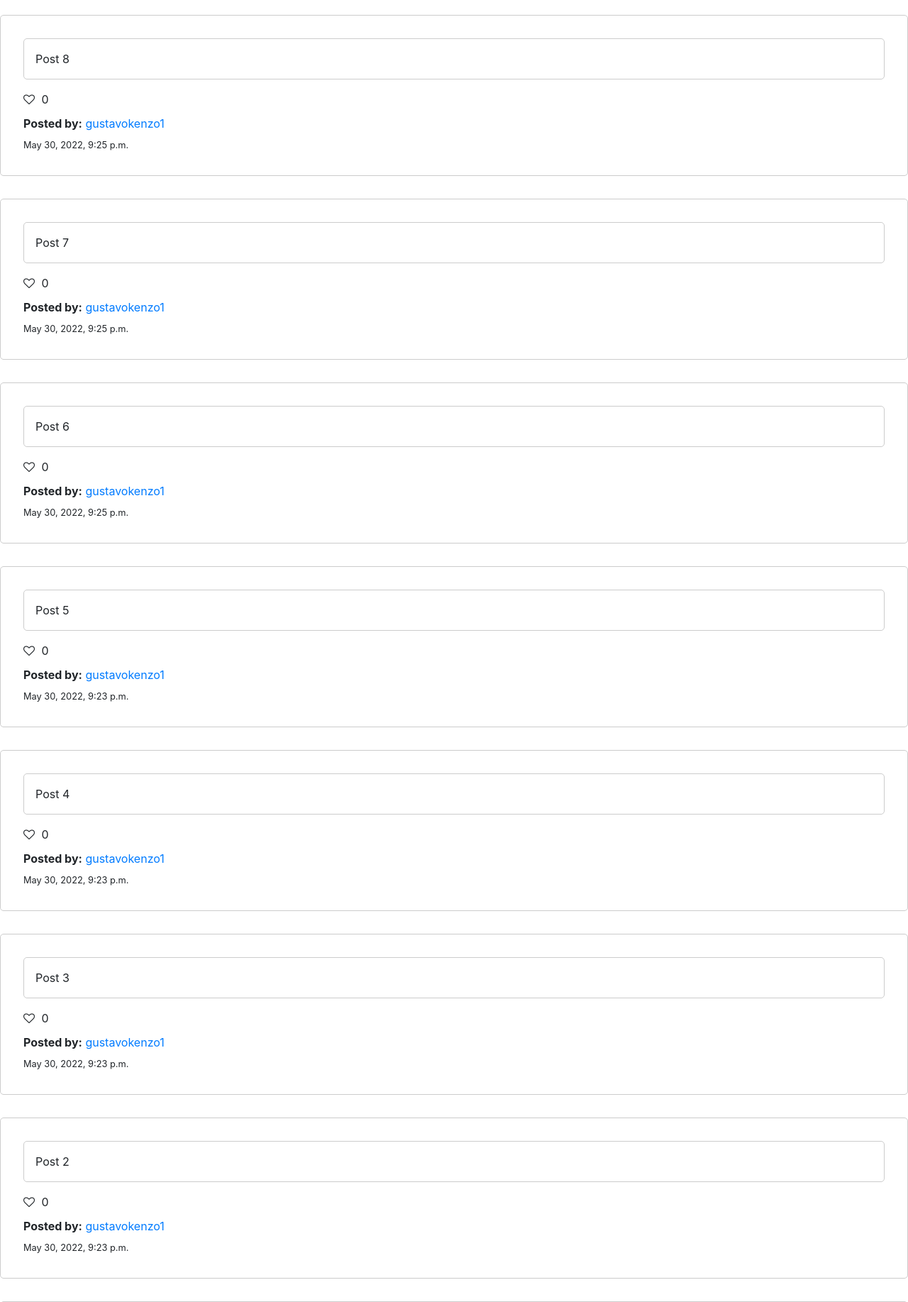
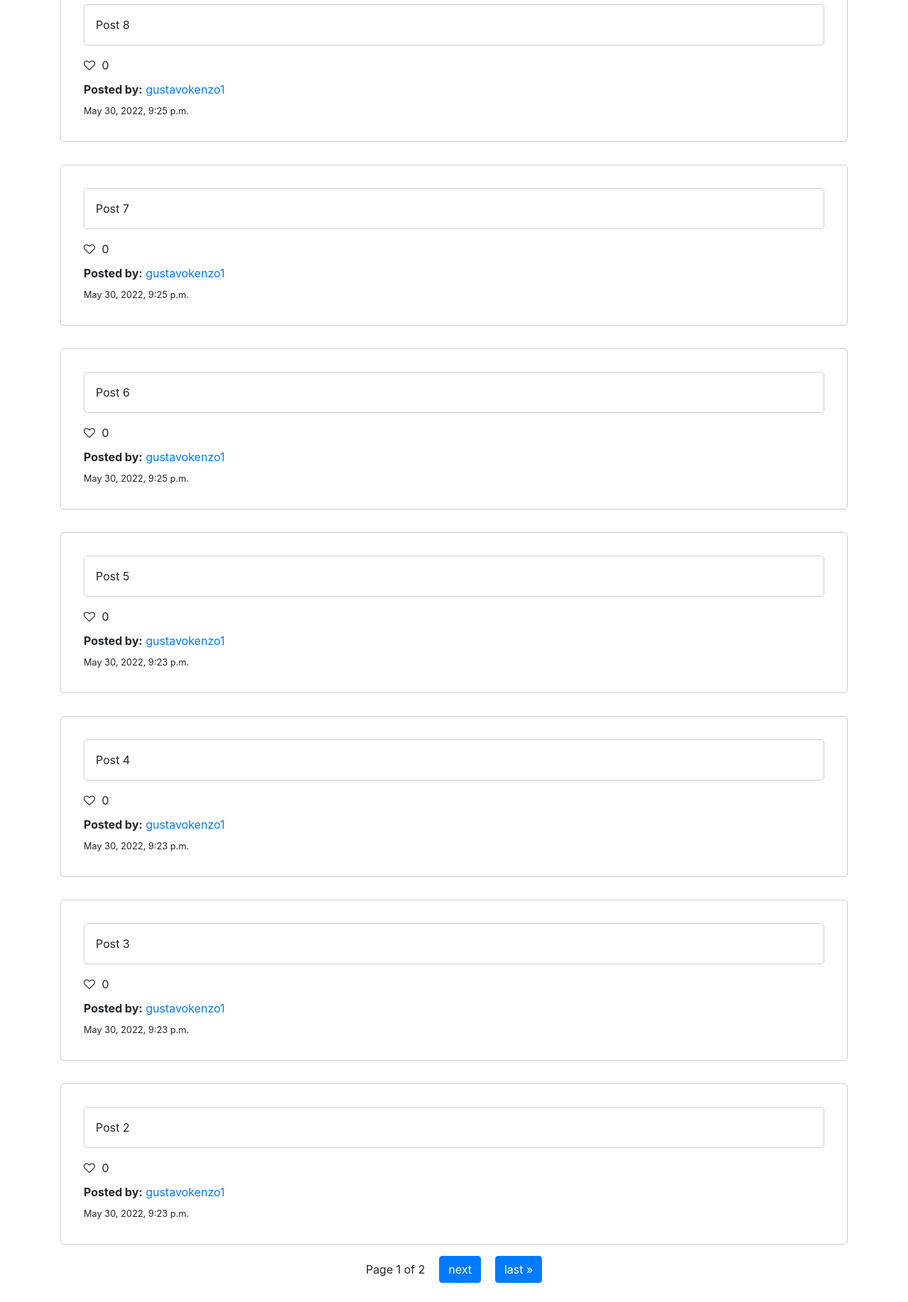
Before and after one commit to gustavokenzo1/CS50-Web, a Django app: page / in a window 1280 px wide. Shown: the part 1240-3075 px from the top of the page at 71% size. After the commit the page ends 3048 px from the top, so only its background shows below. Run offline with Django 3.2, Linux system fonts and the light colour scheme; data comes from the database, SQL or seed files in the repository; both versions use the stored data as it was after the commit; some libraries are stand-ins or nearby versions.

Commit message:
finnish pagination

```diff
--- a/project4/network/static/network/styles.css
+++ b/project4/network/static/network/styles.css
@@ -27,7 +27,6 @@
   padding: 2rem;
   border: 1px solid #ccc;
   border-radius: 5px;
-  margin-bottom: 2rem;
 }
 
 .postText {
@@ -74,3 +73,14 @@
 .profileHistory h3 {
   margin: 2rem 0 2rem;
 }
+
+.step-links {
+  margin-bottom: 2rem;
+  display: flex;
+  flex-direction: row;
+  width: 100%;
+  padding: 1rem;
+  align-items: center;
+  justify-content: center;
+  gap: 20px;
+}
--- a/project4/network/templates/network/index.html
+++ b/project4/network/templates/network/index.html
@@ -2,7 +2,7 @@
 
 {% block body %}
     <div class="container">
-        <h1 class="title">All Posts</h1>
+        <h1 class="title">{{ type }}</h1>
         <div class="newPostContainer">
             <h2>New Post</h2>
             <form id="submit-form">
@@ -20,7 +20,7 @@
                 <div class="postText">
                   {{post.text}}
                 </div>
-                <div class="postInfo>
+                <div class="postInfo">
                   <div class="postLikes">
                     <i id="likeIcon" class="fa fa-solid fa-heart-o" style="margin-right: 5px;"></i> 0
                   </div>
@@ -39,5 +39,36 @@
               </div>
             {% endfor %}
         </div>
+        <div class="step-links">
+            {% if posts.has_previous %}
+                <a href="?page=1">
+                    <button class="btn btn-primary">
+                        &laquo; first
+                    </button>
+                </a>
+                <a href="?page={{ posts.previous_page_number }}">
+                    <button class="btn btn-primary">
+                        previous
+                    </button>
+                </a>
+            {% endif %}
+
+            <span class="current">
+                Page {{ posts.number }} of {{ posts.paginator.num_pages }}
+            </span>
+
+            {% if posts.has_next %}
+                <a href="?page={{ posts.next_page_number }}">
+                    <button class="btn btn-primary">
+                        next
+                    </button>
+                </a>
+                <a href="?page={{ posts.paginator.num_pages }}">
+                    <button class="btn btn-primary">
+                        last &raquo;
+                    </button>
+                </a>
+            {% endif %}
+        </div>
     </div>
 {% endblock %}
--- a/project4/network/views.py
+++ b/project4/network/views.py
@@ -6,6 +6,7 @@
 from django.urls import reverse
 from django.contrib.auth.decorators import login_required
 from django.views.decorators.csrf import csrf_exempt
+from django.core.paginator import Paginator
 
 from .models import User, Post, Like, Follow
 
@@ -15,8 +16,14 @@
     for post in posts:
         post["user"] = User.objects.get(id=post["user_id"])
 
+    paginator = Paginator(posts, 10)
+    page = request.GET.get('page')
+
+    page_obj = paginator.get_page(page)
+
     return render(request, "network/index.html", {
-        "posts": posts
+        "posts": page_obj,
+        "type": "All Posts"
     })
 
 
@@ -126,5 +133,6 @@
         post["user"] = User.objects.get(id=post["user_id"])
 
     return render(request, "network/index.html", {
-        "posts": posts
+        "posts": posts,
+        "type": "People You Follow"
     })
```
Also changed, not shown: project4/db.sqlite3.
